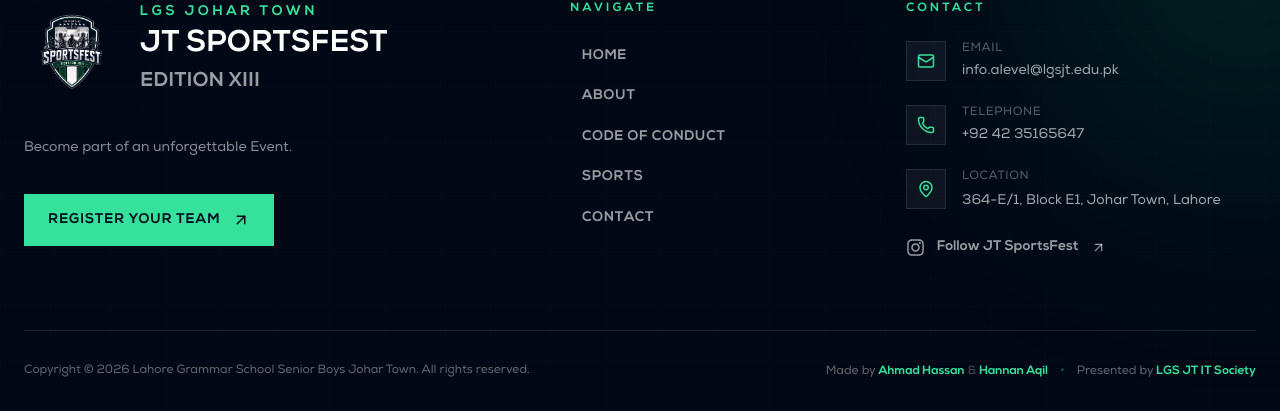
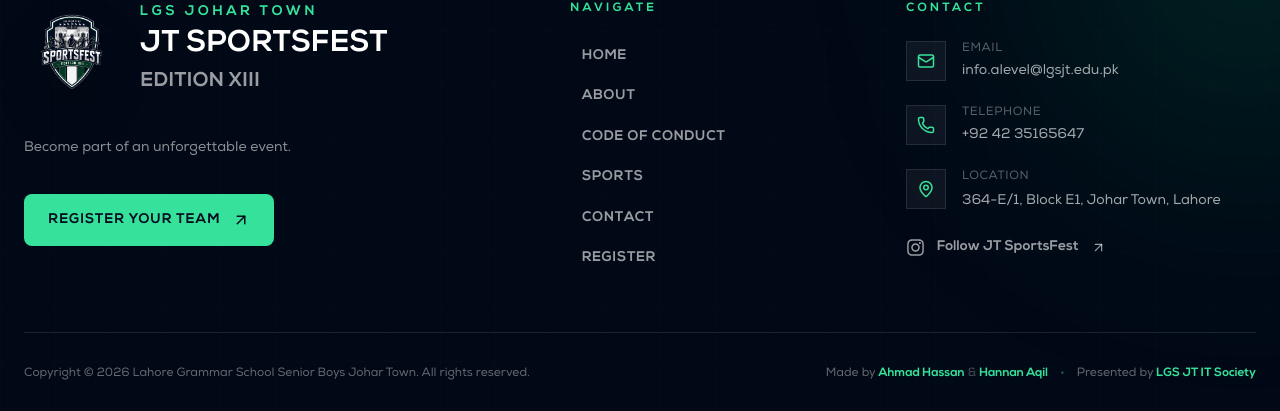
Before and after one commit to ahmad-56/jtsportsfest26, a Next.js app in the folder jt-sportsfest/: page / in a window 1280 px wide. Shown: the part 5219-5630 px from the top of the page. Built offline with nearby package versions, Linux system fonts and the light colour scheme; no server answers.

Commit message:
footer upgraded

```diff
--- a/jt-sportsfest/src/app/rules/page.tsx
+++ b/jt-sportsfest/src/app/rules/page.tsx
@@ -107,7 +107,7 @@ export default function CodeOfConductPage() {
 
         <div className="relative z-10 mx-auto max-w-7xl">
           <Link
-            href="/#about"
+            href="/#home"
             className="group mb-10 inline-flex items-center gap-2 text-sm font-bold uppercase tracking-[0.15em] text-white/55 transition hover:text-[#36e29b]"
           >
             <ArrowLeft
--- a/jt-sportsfest/src/components/Footer.tsx
+++ b/jt-sportsfest/src/components/Footer.tsx
@@ -6,15 +6,15 @@ import {
   MapPin,
   Phone,
 } from "lucide-react";
-
 import { FaInstagram } from "react-icons/fa6";
 
 const navigation = [
-  { label: "Home", href: "#home" },
-  { label: "About", href: "#about" },
-  { label: "Code Of Conduct", href: "/rules" },
-  { label: "Sports", href: "#sports" },
-  { label: "Contact", href: "#contact" },
+  { label: "Home", href: "/#home" },
+  { label: "About", href: "/#about" },
+  { label: "Code of Conduct", href: "/rules" },
+  { label: "Sports", href: "/#sports" },
+  { label: "Contact", href: "/#contact" },
+  { label: "Register", href: "/register" },
 ];
 
 const developers = [
@@ -33,12 +33,11 @@ const society = [
     name: "LGS JT IT Society",
     href: "https://www.instagram.com/lgsjt.itsociety",
   },
-]
+];
 
 export default function Footer() {
   return (
     <footer className="relative overflow-hidden border-t border-white/10 bg-[#010916] text-white">
-      {/* Decorative background */}
       <div
         aria-hidden="true"
         className="pointer-events-none absolute inset-0 opacity-[0.04]"
@@ -49,23 +48,20 @@ export default function Footer() {
         }}
       />
 
-      {/* Green glow */}
       <div
         aria-hidden="true"
         className="pointer-events-none absolute -right-40 -top-40 h-96 w-96 rounded-full bg-[#00633e]/30 blur-[120px]"
       />
 
-      {/* Top highlight */}
       <div className="absolute left-0 top-0 h-px w-full bg-gradient-to-r from-transparent via-[#36e29b]/70 to-transparent" />
 
       <div className="relative mx-auto max-w-7xl px-6 pb-8 pt-20">
         <div className="grid gap-14 border-b border-white/10 pb-16 md:grid-cols-2 lg:grid-cols-[1.4fr_0.8fr_1fr]">
-          {/* Brand */}
           <div>
             <Link
-              href="/"
+              href="/#home"
               className="inline-flex items-center gap-5"
-              aria-label="JT SportsFest homepage"
+              aria-label="Go to JT SportsFest homepage"
             >
               <Image
                 src="/images/nobglogo.png"
@@ -82,6 +78,7 @@ export default function Footer() {
 
                 <h2 className="mt-2 text-3xl font-black uppercase leading-none">
                   JT SportsFest
+
                   <span className="mt-2 block text-xl text-white/60">
                     Edition XIII
                   </span>
@@ -90,19 +87,18 @@ export default function Footer() {
             </Link>
 
             <p className="mt-7 max-w-md text-sm leading-7 text-white/55">
-              Become part of an unforgettable Event.
+              Become part of an unforgettable event.
             </p>
 
             <Link
               href="/register"
-              className="mt-8 inline-flex items-center gap-3 bg-[#36e29b] px-6 py-4 text-sm font-black uppercase tracking-wider text-[#020d20] transition duration-300 hover:-translate-y-1 hover:bg-white"
+              className="mt-8 inline-flex items-center gap-3 rounded-lg bg-[#36e29b] px-6 py-4 text-sm font-black uppercase tracking-wider text-[#020d20] transition duration-300 hover:-translate-y-1 hover:bg-white"
             >
               Register your team
               <ArrowUpRight size={18} />
             </Link>
           </div>
 
-          {/* Navigation */}
           <div>
             <p className="mb-6 text-xs font-black uppercase tracking-[0.25em] text-[#36e29b]">
               Navigate
@@ -114,7 +110,7 @@ export default function Footer() {
                   <li key={item.href}>
                     <Link
                       href={item.href}
-                      className="group inline-flex items-center gap-3 text-sm font-semibold uppercase tracking-wider text-white/60 transition hover:text-white"
+                      className="group inline-flex items-center gap-3 text-sm font-semibold uppercase tracking-wider text-white/60 transition-colors duration-300 hover:text-white"
                     >
                       <span className="h-px w-0 bg-[#36e29b] transition-all duration-300 group-hover:w-5" />
                       {item.label}
@@ -125,12 +121,10 @@ export default function Footer() {
             </nav>
           </div>
 
-          {/* Contact information */}
           <div>
             <p className="mb-6 text-xs font-black uppercase tracking-[0.25em] text-[#36e29b]">
               Contact
             </p>
-
             <div className="space-y-6">
               <a
                 href="mailto:info.alevel@lgsjt.edu.pk"
@@ -139,18 +133,15 @@ export default function Footer() {
                 <span className="flex h-10 w-10 shrink-0 items-center justify-center border border-white/10 bg-white/5 text-[#36e29b] transition group-hover:border-[#36e29b]/50">
                   <Mail size={18} />
                 </span>
-
                 <span>
                   <span className="block text-xs uppercase tracking-wider text-white/35">
                     Email
                   </span>
-
-                  <span className="mt-1 block text-sm text-white/65 transition group-hover:text-white">
+                  <span className="mt-1 block break-all text-sm text-white/65 transition group-hover:text-white">
                     info.alevel@lgsjt.edu.pk
                   </span>
                 </span>
               </a>
-
               <a
                 href="tel:+924235165647"
                 className="group flex items-start gap-4"
@@ -158,45 +149,44 @@ export default function Footer() {
                 <span className="flex h-10 w-10 shrink-0 items-center justify-center border border-white/10 bg-white/5 text-[#36e29b] transition group-hover:border-[#36e29b]/50">
                   <Phone size={18} />
                 </span>
-
                 <span>
                   <span className="block text-xs uppercase tracking-wider text-white/35">
                     Telephone
                   </span>
-
                   <span className="mt-1 block text-sm text-white/65 transition group-hover:text-white">
                     +92 42 35165647
                   </span>
                 </span>
               </a>
-
-              <div className="flex items-start gap-4">
-                <span className="flex h-10 w-10 shrink-0 items-center justify-center border border-white/10 bg-white/5 text-[#36e29b]">
+              <a
+                href="https://www.google.com/maps/search/?api=1&query=LGS+Johar+Town+Senior+Boys+Lahore"
+                target="_blank"
+                rel="noopener noreferrer"
+                className="group flex items-start gap-4"
+              >
+                <span className="flex h-10 w-10 shrink-0 items-center justify-center border border-white/10 bg-white/5 text-[#36e29b] transition group-hover:border-[#36e29b]/50">
                   <MapPin size={18} />
                 </span>
-
                 <span>
                   <span className="block text-xs uppercase tracking-wider text-white/35">
                     Location
                   </span>
-
-                  <span className="mt-1 block max-w-xs text-sm leading-6 text-white/65">
+                  <span className="mt-1 block max-w-xs text-sm leading-6 text-white/65 transition group-hover:text-white">
                     364-E/1, Block E1, Johar Town, Lahore
                   </span>
                 </span>
-              </div>
-
+              </a>
               <a
                 href="https://www.instagram.com/jtsportsfest/"
                 target="_blank"
                 rel="noopener noreferrer"
-                className="group inline-flex items-center gap-3 text-sm font-semibold text-white/60 transition hover:text-[#36e29b]"
+                className="group inline-flex items-center gap-3 text-sm font-semibold text-white/60 transition-colors duration-300 hover:text-[#36e29b]"
               >
                 <FaInstagram size={19} />
                 Follow JT SportsFest
                 <ArrowUpRight
                   size={15}
-                  className="transition group-hover:-translate-y-1 group-hover:translate-x-1"
+                  className="transition-transform duration-300 group-hover:-translate-y-1 group-hover:translate-x-1"
                 />
               </a>
             </div>
@@ -205,7 +195,8 @@ export default function Footer() {
 
         <div className="flex flex-col items-center justify-between gap-5 pt-8 text-center text-xs text-white/40 lg:flex-row lg:text-left">
           <p>
-            Copyright © 2026 Lahore Grammar School Senior Boys Johar Town. All rights reserved.
+            Copyright © 2026 Lahore Grammar School Senior Boys
+            Johar Town. All rights reserved.
           </p>
 
           <div className="flex flex-col items-center gap-2 sm:flex-row sm:gap-3">
@@ -217,13 +208,16 @@ export default function Footer() {
                     href={developer.href}
                     target="_blank"
                     rel="noopener noreferrer"
-                    className="inline-block font-semibold text-[#36e29b] transition-all duration-300 hover:-translate-y-0.25 hover:text-white"
+                    className="inline-block font-semibold text-[#36e29b] transition-all duration-300 hover:-translate-y-1 hover:text-white hover:drop-shadow-[0_0_7px_rgba(54,226,155,0.6)]"
                   >
                     {developer.name}
                   </a>
 
                   {index < developers.length - 1 && (
-                    <span className="text-white/30"> & </span>
+                    <span className="text-white/30">
+                      {" "}
+                      &{" "}
+                    </span>
                   )}
                 </span>
               ))}
@@ -235,17 +229,16 @@ export default function Footer() {
 
             <span>
               Presented by{" "}
-              {society.map((society, index) => (
-                <span key={society.href}>
-                  <a
-                    href={society.href}
-                    target="_blank"
-                    rel="noopener noreferrer"
-                    className="inline-block font-semibold text-[#36e29b] transition-all duration-300 hover:-translate-y-0.25 hover:text-white"
-                  >
-                    {society.name}
-                  </a>
-                </span>
+              {society.map((item) => (
+                <a
+                  key={item.href}
+                  href={item.href}
+                  target="_blank"
+                  rel="noopener noreferrer"
+                  className="inline-block font-semibold text-[#36e29b] transition-all duration-300 hover:-translate-y-1 hover:text-white hover:drop-shadow-[0_0_7px_rgba(54,226,155,0.6)]"
+                >
+                  {item.name}
+                </a>
               ))}
             </span>
           </div>
```
